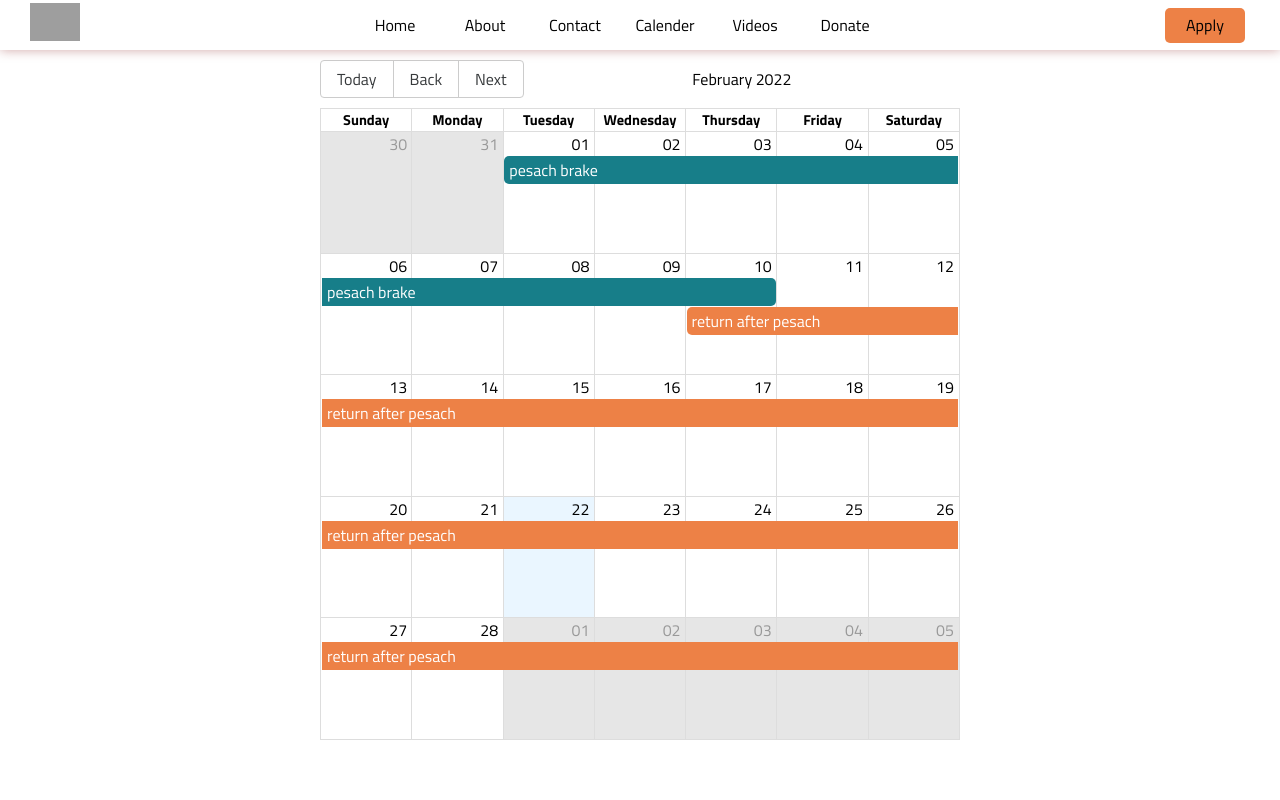
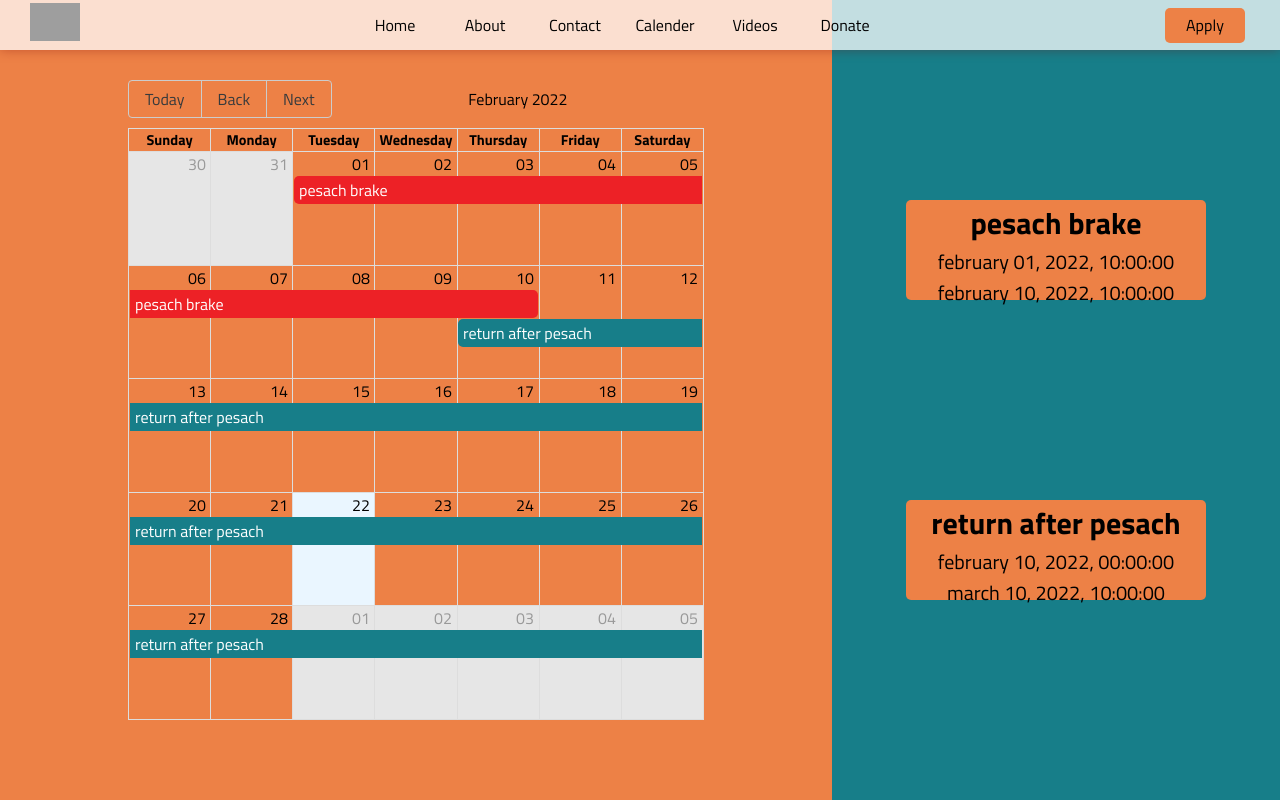
Before and after one commit to sholomperman/the-rap, a React (Create React App) app: page /Calender in a window 1280 px wide. Shown: the top 800 px of the page. Built offline with nearby package versions, Linux system fonts and the light colour scheme; grey boxes are pictures that could not be loaded.

Commit message:
started about page

```diff
--- a/src/App.css
+++ b/src/App.css
@@ -163,7 +163,6 @@ nav img {
 .aboutContainer {
   height: 100vh;
   width: 100vw;
-  background-color: red;
 }
 
 /* videos page */
@@ -255,23 +254,38 @@ nav img {
 .calendarContainer {
   height: 100vh;
   width: 100vw;
-  background-color: rgb(255, 255, 255);
+  background-color: var(--orangColor);
   display: flex;
-  flex-direction: column;
+  flex-direction: row;
   align-items: center;
+  justify-content: space-between;
 }
 
 .calendarAgenda {
   height: 100vh;
-  width: 100vw;
+  width: 35%;
   background-color: var(--primaryColor);
   display: flex;
-  justify-content: center;
+  flex-direction: column;
+  justify-content: space-evenly;
   align-items: center;
 }
 
 .calendarAgenda div {
+  display: flex;
+  flex-direction: column;
+  justify-content: space-evenly;
+  align-items: center;
   height: 100px;
   width: 300px;
-  /* display: flex; */
+  background-color: var(--orangColor);
+  border-radius: 5px;
 }
+
+.calendarAgenda div h1 {
+  font-size: 30px;
+}
+
+.calendarAgenda div p {
+  font-size: 20px;
+}
--- a/src/views/About.jsx
+++ b/src/views/About.jsx
@@ -1,9 +1,55 @@
 import React from 'react';
 import '../App.css';
 
+const tethers = [
+    {
+        name: "pesach brake",
+        position: 'february 01, 2022, 10:00:00',
+        img: null,
+        bio: 'ffdsaf fdsaafds fdsasafdsf fdsfasfdsa',
+    },
+    {
+        name: "pesach brake",
+        position: 'february 01, 2022, 10:00:00',
+        img: null,
+        bio: 'ffdsaf fdsaafds fdsasafdsf fdsfasfdsa',
+    },
+    {
+        name: "pesach brake",
+        position: 'february 01, 2022, 10:00:00',
+        img: null,
+        bio: 'ffdsaf fdsaafds fdsasafdsf fdsfasfdsa',
+    },
+    {
+        name: "pesach brake",
+        position: 'february 01, 2022, 10:00:00',
+        img: null,
+        bio: 'ffdsaf fdsaafds fdsasafdsf fdsfasfdsa',
+    },
+];
+
+const anonymous = 'https://www.tutorsvalley.com/public/storage/uploads/tutor/1574383712-1AB5217C-5A13-4888-A5A1-BE0BCADBC655.png'
+
 const About = () => {
   return (
-    <div className="aboutContainer"></div>
+    <div className="aboutContainer">
+      <div className="top">
+        <h1></h1>
+        <p></p>
+      </div>
+      <div className="bottom">
+        {
+          tethers.map((i) => (
+            <div>
+              {i.img ? <img src={i.img}alt = "#" /> : <img src={anonymous}alt = "#" />}
+              <h1>{i.name}</h1>
+              <h3>{i.position}</h3>
+              <p>{i.bio}</p>
+            </div>
+          ))
+        }
+      </div>
+    </div>
   )
 }
 
--- a/src/views/Calender.jsx
+++ b/src/views/Calender.jsx
@@ -21,14 +21,14 @@ const localizer = dateFnsLocalizer({
 const events = [
     {
         title: "pesach brake",
-        start: 'february 01, 2022 00:00:00',
-        end: 'february 10, 2022 10:00:00',
+        start: 'february 01, 2022, 10:00:00',
+        end: 'february 10, 2022, 10:00:00',
         yeshivaBrake: false,
     },
     {
         title: "return after pesach",
-        start: 'february 10, 2022 00:00:00',
-        end: 'march 10, 2022 10:00:00',
+        start: 'february 10, 2022, 00:00:00',
+        end: 'march 10, 2022, 10:00:00',
         yeshivaBrake: true,
     },
 ];
@@ -44,10 +44,9 @@ const Calender = () => {
         events={events}
         startAccessor="start"
         endAccessor="end"
-          style={{ zIndex: '1', width: '50%', height: '90%', margin: '60px' }}
-        eventPropGetter={(events) => {const backgroundColor = events.yeshivaBrake ? '#ed8146' : '#177e89'; return { style: { backgroundColor } } }}
+        style={{ width: '45%', height: '80%', margin: '60px auto' }}
+        eventPropGetter={(events) => {const backgroundColor = events.yeshivaBrake ? '#177e89' : '#ed2126'; return { style: { backgroundColor } } }}
         />
-      </div>
 
 
       <div className="calendarAgenda">
@@ -55,11 +54,12 @@ const Calender = () => {
           events.map((i) => (
             <div>
               <h1>{i.title}</h1>
-              <h1>{i.start}</h1>
-              <h1>{i.end}</h1>
+              <p>{i.start}</p>
+              <p>{i.end}</p>
             </div>
           ))
         }
+        </div>
       </div>
       </>
   )
--- a/src/views/Home.jsx
+++ b/src/views/Home.jsx
@@ -1,5 +1,4 @@
 import { React, useState, useEffect } from 'react';
-import About from './About';
 import '../App.css';
 
 const Home = () => {
@@ -58,7 +57,6 @@ console.log(ingCount)
           </span>
         </div>
     </div>
-    <About />
     </>
   )
 }
```
